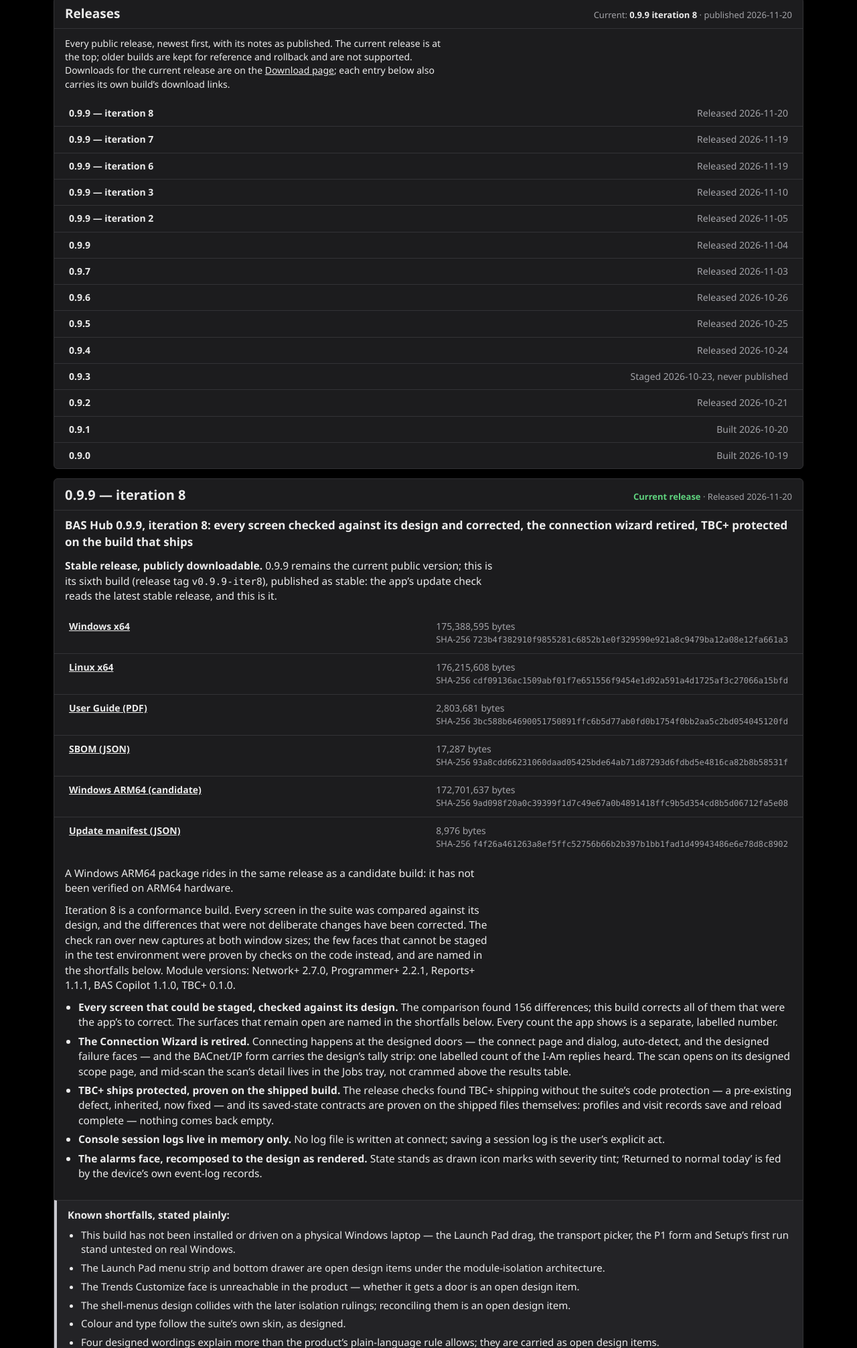
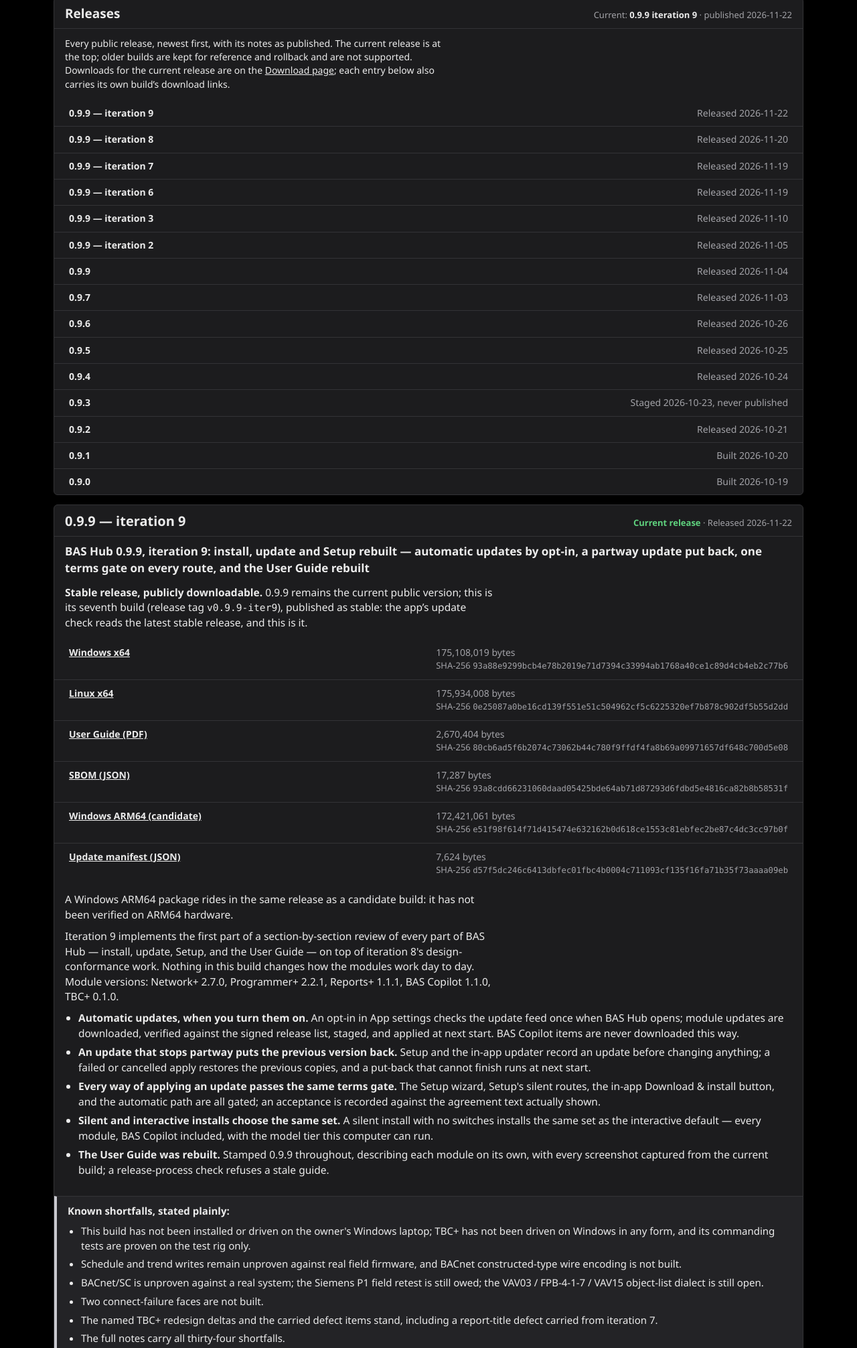
Before and after one commit to bas-hub-app/bas-hub-app.github.io, a plain HTML site: page releases.html in a window 1280 px wide. Shown: the part 82-2094 px from the top of the page at 67% size. Drawn offline with Linux system fonts and the light colour scheme.

Commit message:
BAS Hub website — 0.9.9 iteration 9 (Section 5 rebuild)

```diff
--- a/releases.html
+++ b/releases.html
@@ -254,33 +254,73 @@
   <section class="panel" aria-labelledby="rel-h">
     <div class="head">
       <h2 id="rel-h">Releases</h2>
-      <span class="meta">Current: <b>0.9.9 iteration 8</b> · published 2026-11-20</span>
+      <span class="meta">Current: <b>0.9.9 iteration 9</b> · published 2026-11-22</span>
     </div>
     <div class="body">
       <p>Every public release, newest first, with its notes as published. The current release is at the top; older builds are kept for reference and rollback and are not supported. Downloads for the current release are on the <a href="download.html">Download page</a>; each entry below also carries its own build’s download links.</p>
     </div>
     <ul class="toc">
-      <li><a href="#entry-0">0.9.9 — iteration 8</a><span class="d">Released 2026-11-20</span></li>
-      <li><a href="#entry-1">0.9.9 — iteration 7</a><span class="d">Released 2026-11-19</span></li>
-      <li><a href="#entry-2">0.9.9 — iteration 6</a><span class="d">Released 2026-11-19</span></li>
-      <li><a href="#entry-3">0.9.9 — iteration 3</a><span class="d">Released 2026-11-10</span></li>
-      <li><a href="#entry-4">0.9.9 — iteration 2</a><span class="d">Released 2026-11-05</span></li>
-      <li><a href="#entry-5">0.9.9</a><span class="d">Released 2026-11-04</span></li>
-      <li><a href="#entry-6">0.9.7</a><span class="d">Released 2026-11-03</span></li>
-      <li><a href="#entry-7">0.9.6</a><span class="d">Released 2026-10-26</span></li>
-      <li><a href="#entry-8">0.9.5</a><span class="d">Released 2026-10-25</span></li>
-      <li><a href="#entry-9">0.9.4</a><span class="d">Released 2026-10-24</span></li>
-      <li><a href="#entry-10">0.9.3</a><span class="d">Staged 2026-10-23, never published</span></li>
-      <li><a href="#entry-11">0.9.2</a><span class="d">Released 2026-10-21</span></li>
-      <li><a href="#entry-12">0.9.1</a><span class="d">Built 2026-10-20</span></li>
-      <li><a href="#entry-13">0.9.0</a><span class="d">Built 2026-10-19</span></li>
+      <li><a href="#entry-0">0.9.9 — iteration 9</a><span class="d">Released 2026-11-22</span></li>
+      <li><a href="#entry-1">0.9.9 — iteration 8</a><span class="d">Released 2026-11-20</span></li>
+      <li><a href="#entry-2">0.9.9 — iteration 7</a><span class="d">Released 2026-11-19</span></li>
+      <li><a href="#entry-3">0.9.9 — iteration 6</a><span class="d">Released 2026-11-19</span></li>
+      <li><a href="#entry-4">0.9.9 — iteration 3</a><span class="d">Released 2026-11-10</span></li>
+      <li><a href="#entry-5">0.9.9 — iteration 2</a><span class="d">Released 2026-11-05</span></li>
+      <li><a href="#entry-6">0.9.9</a><span class="d">Released 2026-11-04</span></li>
+      <li><a href="#entry-7">0.9.7</a><span class="d">Released 2026-11-03</span></li>
+      <li><a href="#entry-8">0.9.6</a><span class="d">Released 2026-10-26</span></li>
+      <li><a href="#entry-9">0.9.5</a><span class="d">Released 2026-10-25</span></li>
+      <li><a href="#entry-10">0.9.4</a><span class="d">Released 2026-10-24</span></li>
+      <li><a href="#entry-11">0.9.3</a><span class="d">Staged 2026-10-23, never published</span></li>
+      <li><a href="#entry-12">0.9.2</a><span class="d">Released 2026-10-21</span></li>
+      <li><a href="#entry-13">0.9.1</a><span class="d">Built 2026-10-20</span></li>
+      <li><a href="#entry-14">0.9.0</a><span class="d">Built 2026-10-19</span></li>
     </ul>
   </section>
-  <article class="entry" id="entry-0" aria-label="0.9.9 — iteration 8">
-    <div class="head"><h3>0.9.9 — iteration 8</h3><span class="meta"><span class="st good">Current release</span> · Released 2026-11-20</span></div>
+  <article class="entry" id="entry-0" aria-label="0.9.9 — iteration 9">
+    <div class="head"><h3>0.9.9 — iteration 9</h3><span class="meta"><span class="st good">Current release</span> · Released 2026-11-22</span></div>
+    <p class="title">BAS Hub 0.9.9, iteration 9: install, update and Setup rebuilt — automatic updates by opt-in, a partway update put back, one terms gate on every route, and the User Guide rebuilt</p>
+    <div class="body">
+      <p><strong>Stable release, publicly downloadable.</strong> 0.9.9 remains the current public version; this is its seventh build (release tag <code>v0.9.9-iter9</code>), published as stable: the app’s update check reads the latest stable release, and this is it.</p>
+    </div>
+    <ul class="files">
+        <li><span class="fl"><a href="https://github.com/JacobHamrac/bas-hub-releases/releases/download/v0.9.9-iter9/BAS-Hub-Setup-Windows-x64.exe">Windows x64</a></span><span class="fm">175,108,019 bytes<span class="fh">SHA-256 <code>93a88e9299bcb4e78b2019e71d7394c33994ab1768a40ce1c89d4cb4eb2c77b6</code></span></span></li>
+        <li><span class="fl"><a href="https://github.com/JacobHamrac/bas-hub-releases/releases/download/v0.9.9-iter9/BAS-Hub-Setup-Linux-x64">Linux x64</a></span><span class="fm">175,934,008 bytes<span class="fh">SHA-256 <code>0e25087a0be16cd139f551e51c504962cf5c6225320ef7b878c902df5b55d2dd</code></span></span></li>
+        <li><span class="fl"><a href="https://github.com/JacobHamrac/bas-hub-releases/releases/download/v0.9.9-iter9/BAS-Hub-User-Guide-0.9.9.pdf">User Guide (PDF)</a></span><span class="fm">2,670,404 bytes<span class="fh">SHA-256 <code>80cb6ad5f6b2074c73062b44c780f9ffdf4fa8b69a09971657df648c700d5e08</code></span></span></li>
+        <li><span class="fl"><a href="https://github.com/JacobHamrac/bas-hub-releases/releases/download/v0.9.9-iter9/SBOM.json">SBOM (JSON)</a></span><span class="fm">17,287 bytes<span class="fh">SHA-256 <code>93a8cdd66231060daad05425bde64ab71d87293d6fdbd5e4816ca82b8b58531f</code></span></span></li>
+        <li><span class="fl"><a href="https://github.com/JacobHamrac/bas-hub-releases/releases/download/v0.9.9-iter9/BAS-Hub-Setup-Windows-ARM64.exe">Windows ARM64 (candidate)</a></span><span class="fm">172,421,061 bytes<span class="fh">SHA-256 <code>e51f98f614f71d415474e632162b0d618ce1553c81ebfec2be87c4dc3cc97b0f</code></span></span></li>
+        <li><span class="fl"><a href="https://github.com/JacobHamrac/bas-hub-releases/releases/download/v0.9.9-iter9/update-manifest.json">Update manifest (JSON)</a></span><span class="fm">7,624 bytes<span class="fh">SHA-256 <code>d57f5dc246c6413dbfec01fbc4b0004c711093cf135f16fa71b35f73aaaa09eb</code></span></span></li>
+    </ul>
+    <div class="body">
+      <p>A Windows ARM64 package rides in the same release as a candidate build: it has not been verified on ARM64 hardware.</p>
+      <p>Iteration 9 implements the first part of a section-by-section review of every part of BAS Hub — install, update, Setup, and the User Guide — on top of iteration 8&#x27;s design-conformance work. Nothing in this build changes how the modules work day to day. Module versions: Network+ 2.7.0, Programmer+ 2.2.1, Reports+ 1.1.1, BAS Copilot 1.1.0, TBC+ 0.1.0.</p>
+      <ul class="bl">
+        <li><strong>Automatic updates, when you turn them on.</strong> An opt-in in App settings checks the update feed once when BAS Hub opens; module updates are downloaded, verified against the signed release list, staged, and applied at next start. BAS Copilot items are never downloaded this way.</li>
+        <li><strong>An update that stops partway puts the previous version back.</strong> Setup and the in-app updater record an update before changing anything; a failed or cancelled apply restores the previous copies, and a put-back that cannot finish runs at next start.</li>
+        <li><strong>Every way of applying an update passes the same terms gate.</strong> The Setup wizard, Setup&#x27;s silent routes, the in-app Download &amp; install button, and the automatic path are all gated; an acceptance is recorded against the agreement text actually shown.</li>
+        <li><strong>Silent and interactive installs choose the same set.</strong> A silent install with no switches installs the same set as the interactive default — every module, BAS Copilot included, with the model tier this computer can run.</li>
+        <li><strong>The User Guide was rebuilt.</strong> Stamped 0.9.9 throughout, describing each module on its own, with every screenshot captured from the current build; a release-process check refuses a stale guide.</li>
+      </ul>
+    </div>
+    <div class="status plain" role="note"><div><p><strong>Known shortfalls, stated plainly:</strong></p>
+        <ul>
+          <li>This build has not been installed or driven on the owner&#x27;s Windows laptop; TBC+ has not been driven on Windows in any form, and its commanding tests are proven on the test rig only.</li>
+          <li>Schedule and trend writes remain unproven against real field firmware, and BACnet constructed-type wire encoding is not built.</li>
+          <li>BACnet/SC is unproven against a real system; the Siemens P1 field retest is still owed; the VAV03 / FPB-4-1-7 / VAV15 object-list dialect is still open.</li>
+          <li>Two connect-failure faces are not built.</li>
+          <li>The named TBC+ redesign deltas and the carried defect items stand, including a report-title defect carried from iteration 7.</li>
+          <li>The full notes carry all thirty-four shortfalls.</li>
+        </ul></div></div>
+    <div class="body">
+      <p>The full notes (each item’s detail) are bundled inside the app (Help → Release notes) and on the <a href="https://github.com/JacobHamrac/bas-hub-releases/releases/tag/v0.9.9-iter9">iteration 9 release page</a>.</p>
+    </div>
+  </article>
+  <article class="entry" id="entry-1" aria-label="0.9.9 — iteration 8">
+    <div class="head"><h3>0.9.9 — iteration 8</h3><span class="meta"><span class="st none">Legacy — unsupported</span> · Released 2026-11-20</span></div>
+    <div class="banner">Legacy build — unsupported. Kept for reference and rollback; the supported release is the latest.</div>
     <p class="title">BAS Hub 0.9.9, iteration 8: every screen checked against its design and corrected, the connection wizard retired, TBC+ protected on the build that ships</p>
     <div class="body">
-      <p><strong>Stable release, publicly downloadable.</strong> 0.9.9 remains the current public version; this is its sixth build (release tag <code>v0.9.9-iter8</code>), published as stable: the app’s update check reads the latest stable release, and this is it.</p>
+      <p><strong>Stable release, publicly downloadable.</strong> Published as stable; at the time, this was the current public release.</p>
     </div>
     <ul class="files">
         <li><span class="fl"><a href="https://github.com/JacobHamrac/bas-hub-releases/releases/download/v0.9.9-iter8/BAS-Hub-Setup-Windows-x64.exe">Windows x64</a></span><span class="fm">175,388,595 bytes<span class="fh">SHA-256 <code>723b4f382910f9855281c6852b1e0f329590e921a8c9479ba12a08e12fa661a3</code></span></span></li>
@@ -320,7 +360,7 @@
       <p>The full notes (each item’s detail and screenshots) are bundled inside the app (Help → Release notes) and on the <a href="https://github.com/JacobHamrac/bas-hub-releases/releases/tag/v0.9.9-iter8">iteration 8 release page</a>.</p>
     </div>
   </article>
-  <article class="entry" id="entry-1" aria-label="0.9.9 — iteration 7">
+  <article class="entry" id="entry-2" aria-label="0.9.9 — iteration 7">
     <div class="head"><h3>0.9.9 — iteration 7</h3><span class="meta"><span class="st none">Legacy — unsupported</span> · Released 2026-11-19</span></div>
     <div class="banner">Legacy build — unsupported. Kept for reference and rollback; the supported release is the latest.</div>
     <p class="title">BAS Hub 0.9.9, iteration 7: TBC+ rebuilt on proof — the independent review’s findings closed, and the module’s faces rebuilt to the redesign</p>
@@ -364,7 +404,7 @@
       <p>The full notes (each item’s detail and screenshots) are bundled inside the app (Help → Release notes) and on the <a href="https://github.com/JacobHamrac/bas-hub-releases/releases/tag/v0.9.9-iter7">iteration 7 release page</a>.</p>
     </div>
   </article>
-  <article class="entry" id="entry-2" aria-label="0.9.9 — iteration 6">
+  <article class="entry" id="entry-3" aria-label="0.9.9 — iteration 6">
     <div class="head"><h3>0.9.9 — iteration 6</h3><span class="meta"><span class="st none">Legacy — unsupported</span> · Released 2026-11-19</span></div>
     <div class="banner">Legacy build — unsupported. Kept for reference and rollback; the supported release is the latest.</div>
     <p class="title">BAS Hub 0.9.9, iteration 6: the design march, built — device folders, the points table, console and traffic windows, Trends and Schedules rooms</p>
@@ -410,7 +450,7 @@
       <p>The full notes (each item’s detail and screenshots) are bundled inside the app (Help → Release notes) and on the <a href="https://github.com/JacobHamrac/bas-hub-releases/releases/tag/v0.9.9-iter6">iteration 6 release page</a>.</p>
     </div>
   </article>
-  <article class="entry" id="entry-3" aria-label="0.9.9 — iteration 3">
+  <article class="entry" id="entry-4" aria-label="0.9.9 — iteration 3">
     <div class="head"><h3>0.9.9 — iteration 3</h3><span class="meta"><span class="st none">Legacy — unsupported</span> · Released 2026-11-10</span></div>
     <div class="banner">Legacy build — unsupported. Kept for reference and rollback; the supported release is the latest.</div>
     <p class="title">BAS Hub 0.9.9, iteration 3: every transport back in the wizard, object lists that read through, and a log that narrates</p>
@@ -451,7 +491,7 @@
       <p>The full notes (each item’s detail and screenshots) are bundled inside the app (Help → Release notes) and on the <a href="https://github.com/JacobHamrac/bas-hub-releases/releases/tag/v0.9.9-iter3">iteration 3 release page</a>.</p>
     </div>
   </article>
-  <article class="entry" id="entry-4" aria-label="0.9.9 — iteration 2">
+  <article class="entry" id="entry-5" aria-label="0.9.9 — iteration 2">
     <div class="head"><h3>0.9.9 — iteration 2</h3><span class="meta"><span class="st none">Legacy — unsupported</span> · Released 2026-11-05</span></div>
     <div class="banner">Legacy build — unsupported. Kept for reference and rollback; the supported release is the latest.</div>
     <p class="title">BAS Hub 0.9.9, iteration 2: the Connection Wizard, scan depths, and a progress tracker that shows its work</p>
@@ -502,7 +542,7 @@
       <p>The full notes (each item’s detail and screenshots) are bundled inside the app (Help → Release notes) and on the <a href="https://github.com/JacobHamrac/bas-hub-releases/releases/tag/v0.9.9-iter2">iteration 2 release page</a>.</p>
     </div>
   </article>
-  <article class="entry" id="entry-5" aria-label="0.9.9">
+  <article class="entry" id="entry-6" aria-label="0.9.9">
     <div class="head"><h3>0.9.9</h3><span class="meta"><span class="st none">Legacy — unsupported</span> · Released 2026-11-04</span></div>
     <div class="banner">Legacy build — unsupported. Kept for reference and rollback; the supported release is the latest.</div>
     <p class="title">BAS Hub 0.9.9: The field fixes: Cancel that cancels, a picker that selects, points that say what happened</p>
@@ -548,7 +588,7 @@
       <p>The full notes (each item’s detail and screenshots) are bundled inside the app (Help → Release notes) and on the <a href="https://github.com/JacobHamrac/bas-hub-releases/releases/tag/v0.9.9">0.9.9 release page</a>.</p>
     </div>
   </article>
-  <article class="entry" id="entry-6" aria-label="0.9.7">
+  <article class="entry" id="entry-7" aria-label="0.9.7">
     <div class="head"><h3>0.9.7</h3><span class="meta"><span class="st none">Legacy — unsupported</span> · Released 2026-11-03</span></div>
     <div class="banner"><strong>Legacy build — unsupported. Kept for reference and rollback; the supported release is the latest.</strong> 0.9.9, above, is the fix release for the field log kept against this version.</div>
     <p class="title">BAS Hub 0.9.7: Routed MS/TP discovery, device points end to end, and a Watch that decodes what it captures</p>
@@ -602,7 +642,7 @@
       <p>The full notes (each item’s detail and screenshots) are bundled inside the app (Help → Release notes) and on the <a href="https://github.com/JacobHamrac/bas-hub-releases/releases/tag/v0.9.7">0.9.7 release page</a>.</p>
     </div>
   </article>
-  <article class="entry" id="entry-7" aria-label="0.9.6">
+  <article class="entry" id="entry-8" aria-label="0.9.6">
     <div class="head"><h3>0.9.6</h3><span class="meta"><span class="st none">Legacy — unsupported</span> · Released 2026-10-26</span></div>
     <div class="banner"><strong>Legacy build — unsupported. Kept for reference and rollback; the supported release is the latest.</strong> 0.9.7, above, is the fix release for the field log kept against this version.</div>
     <p class="title">BAS Hub 0.9.6: Connections state one thing, damaged files are named, and nothing fails in silence</p>
@@ -654,7 +694,7 @@
       <p>The full notes (each item’s detail and screenshots) are bundled inside the app (Help → Release notes) and on the <a href="https://github.com/JacobHamrac/bas-hub-releases/releases/tag/v0.9.6">0.9.6 release page</a>.</p>
     </div>
   </article>
-  <article class="entry" id="entry-8" aria-label="0.9.5">
+  <article class="entry" id="entry-9" aria-label="0.9.5">
     <div class="head"><h3>0.9.5</h3><span class="meta"><span class="st none">Legacy — unsupported</span> · Released 2026-10-25</span></div>
     <div class="banner"><strong>Legacy build — unsupported. Kept for reference and rollback; the supported release is the latest.</strong> 0.9.6, above, is the fix release for the full nitpick audit of this version.</div>
     <p class="title">BAS Hub 0.9.5: the audit release — every surface checked, every failure given a home, and the suite’s claims made honest</p>
@@ -704,7 +744,7 @@
       <p>The full notes (each item’s detail and screenshots) are bundled inside the app (Help → Release notes) and on the <a href="https://github.com/JacobHamrac/bas-hub-releases/releases/tag/v0.9.5">0.9.5 release page</a>.</p>
     </div>
   </article>
-  <article class="entry" id="entry-9" aria-label="0.9.4">
+  <article class="entry" id="entry-10" aria-label="0.9.4">
     <div class="head"><h3>0.9.4</h3><span class="meta"><span class="st none">Legacy — unsupported</span> · Released 2026-10-24</span></div>
     <div class="banner"><strong>Legacy build — unsupported. Kept for reference and rollback; the supported release is the latest.</strong> 0.9.5, above, fixes the in-app update-download crash named in this entry.</div>
     <p class="title">BAS Hub 0.9.4: Network+ rebuilt around the scan, the connection, and the device page</p>
@@ -759,7 +799,7 @@
       <p>The full notes (each item’s detail and screenshots) are bundled inside the app (Help → Release notes) and on the <a href="https://github.com/JacobHamrac/bas-hub-releases/releases/tag/v0.9.4">0.9.4 release page</a>.</p>
     </div>
   </article>
-  <article class="entry" id="entry-10" aria-label="0.9.3">
+  <article class="entry" id="entry-11" aria-label="0.9.3">
     <div class="head"><h3>0.9.3</h3><span class="meta"><span class="st cand">Internal staged build — never published</span> · Staged 2026-10-23, never published</span></div>
     <p class="title">BAS Hub 0.9.3: a new Home, a Library that files by site, and Reports+ complete at 59 subjects</p>
     <div class="body">
@@ -800,7 +840,7 @@
       <p>The full notes for the staged 0.9.3 build are bundled in that build’s Help (Release notes). There is no public release page for 0.9.3: its GitHub release remains an unpublished draft.</p>
     </div>
   </article>
-  <article class="entry" id="entry-11" aria-label="0.9.2">
+  <article class="entry" id="entry-12" aria-label="0.9.2">
     <div class="head"><h3>0.9.2</h3><span class="meta"><span class="st none">Legacy — unsupported</span> · Released 2026-10-21</span></div>
     <div class="banner"><strong>Legacy build — unsupported. Kept for reference and rollback; the supported release is the latest.</strong></div>
     <p class="title">BAS Hub 0.9.2: one Settings, one Help, and every tool showing its work</p>
@@ -850,7 +890,7 @@
       <p>The full notes (each item’s detail and screenshots) are bundled inside the app (Help → Release notes) and on the <a href="https://github.com/JacobHamrac/bas-hub-releases/releases/tag/v0.9.2">0.9.2 release page</a>.</p>
     </div>
   </article>
-  <article class="entry" id="entry-12" aria-label="0.9.1">
+  <article class="entry" id="entry-13" aria-label="0.9.1">
     <div class="head"><h3>0.9.1</h3><span class="meta"><span class="st cand">Internal build: not a public release</span> · Built 2026-10-20</span></div>
     <p class="title">BAS Hub 0.9.1: installs you can watch, failures you can hand over</p>
     <div class="body">
@@ -866,7 +906,7 @@
       <p>The full section-by-section notes (install percentages, the failure popup and logs, the Windows install fix, the License Agreement gate, the settings bundle, protection, and the named known shortfalls) are bundled inside the app (Help → Release notes). There is no download for this build, see <a href="download.html">Download</a> for the current release, 0.9.9.</p>
     </div>
   </article>
-  <article class="entry" id="entry-13" aria-label="0.9.0">
+  <article class="entry" id="entry-14" aria-label="0.9.0">
     <div class="head"><h3>0.9.0</h3><span class="meta"><span class="st cand">Internal first build: not a public release</span> · Built 2026-10-19</span></div>
     <p class="title">BAS Hub 0.9.0, Programmer+ and Network+ in one app, sharing one device inventory</p>
     <div class="body">
```
